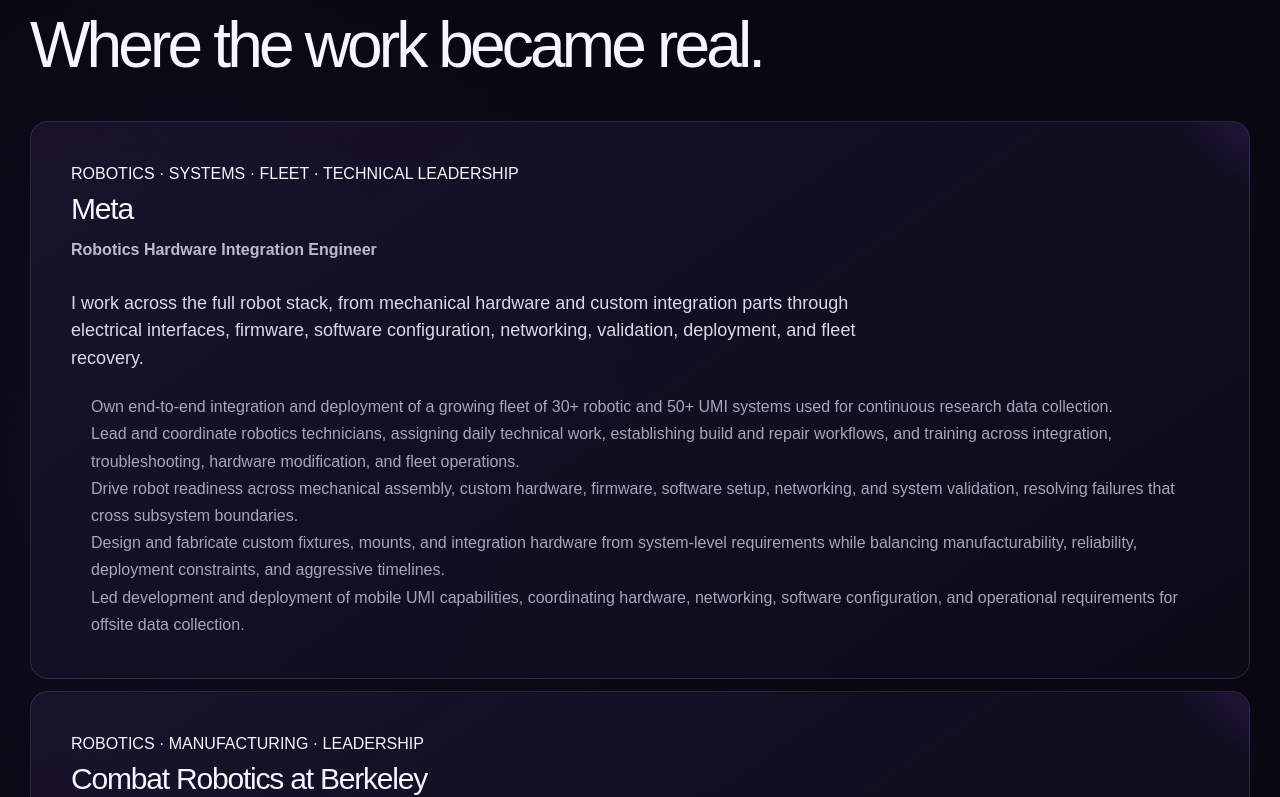
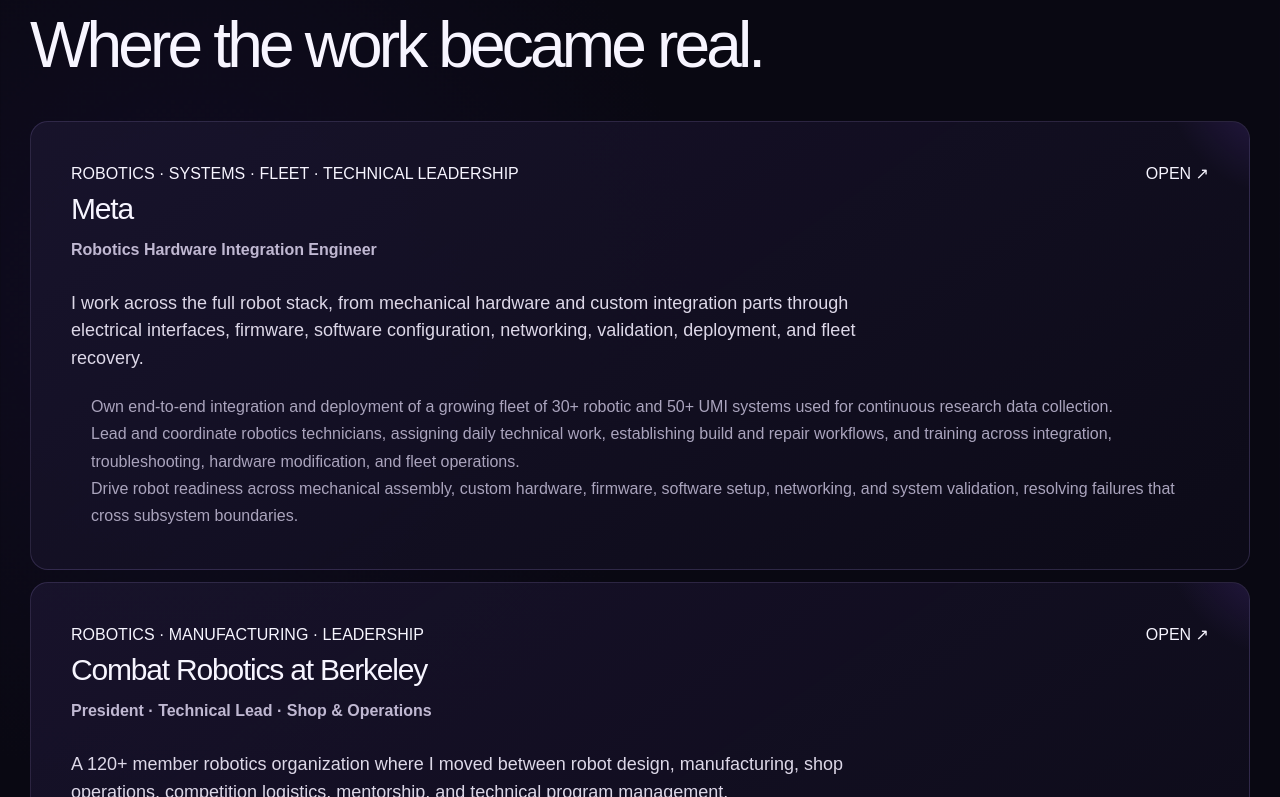
Before and after one commit to GursimarVirk/SimarWebsite, a Next.js app: page / in a window 1280 px wide. Shown: the part 6683-7480 px from the top of the page. Built offline with nearby package versions, Linux system fonts and the light colour scheme.

Commit message:
Link experience cards to detail pages

```diff
--- a/app/page.tsx
+++ b/app/page.tsx
@@ -318,21 +318,26 @@ function SectionLabel({ children }: { children: React.ReactNode }) {
   return <p className="eyebrow">{children}</p>;
 }
 
+function experienceSlug(title: string) {
+  return title.toLowerCase().replace(/[^a-z0-9]+/g, "-").replace(/^-|-$/g, "");
+}
+
 function ExperienceCard({ item }: { item: (typeof experiences)[number] }) {
   return (
-    <article className="experience-card">
+    <a className="experience-card experience-card-link" href={`/experience/${experienceSlug(item.title)}`}>
       <div className="card-top">
         <div>
           <SectionLabel>{item.tag}</SectionLabel>
           <h3>{item.title}</h3>
           <p className="role">{item.role}</p>
         </div>
+        <span className="card-open">OPEN ↗</span>
       </div>
       <p className="lead">{item.intro}</p>
       <ul>
-        {item.bullets.map((bullet) => <li key={bullet}>{bullet}</li>)}
+        {item.bullets.slice(0, 3).map((bullet) => <li key={bullet}>{bullet}</li>)}
       </ul>
-    </article>
+    </a>
   );
 }
 
```
